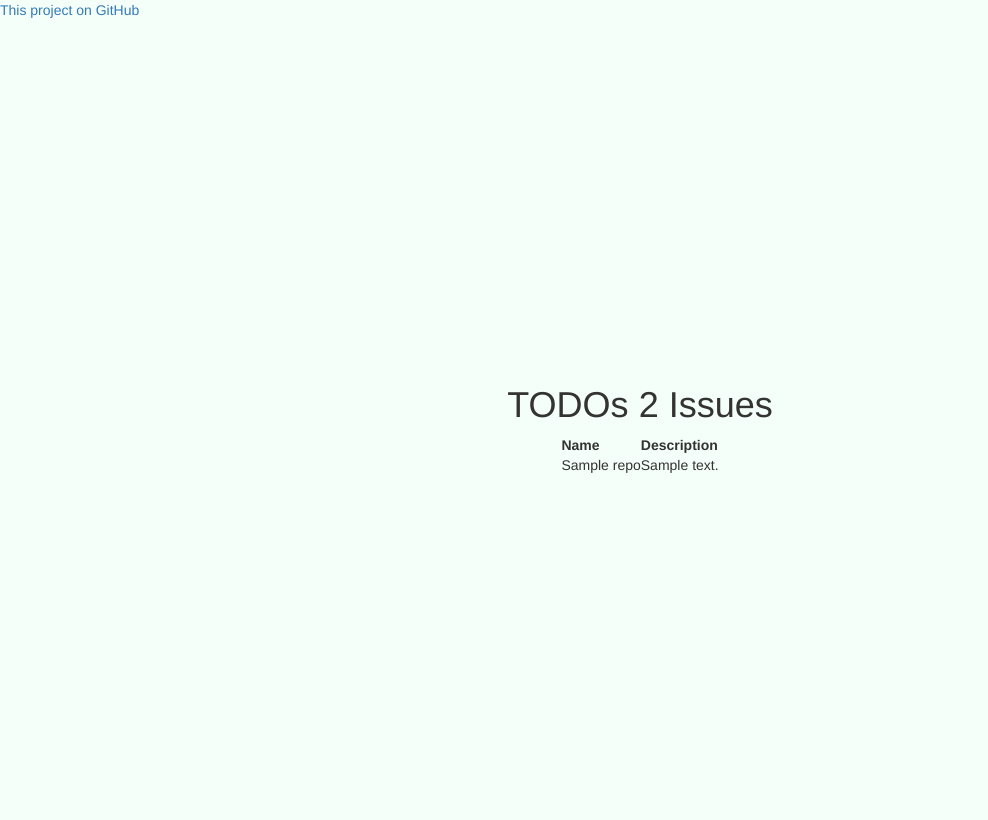
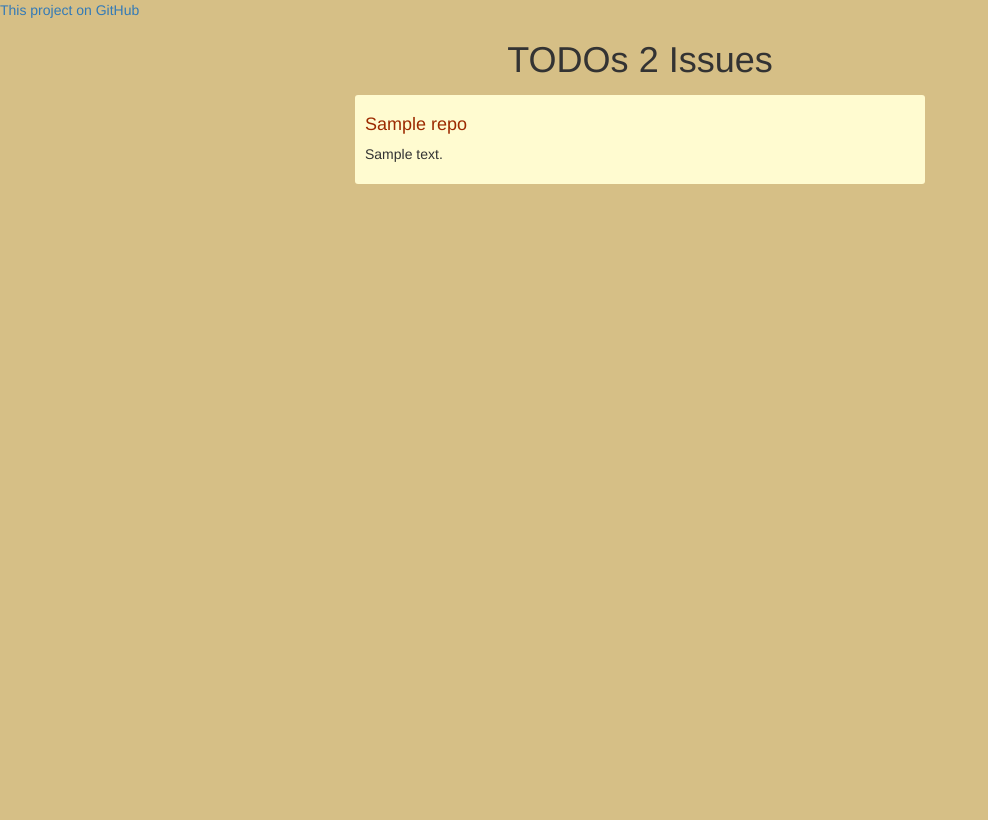
Before and after one commit to packlnd/todo-2-issue, a Flask app: template templates/repositories.html in a window 1280 px wide. Shown: the whole page, without its empty margins (0-988 px from the left). After the commit the page ends 184 px from the top, so only its background shows below. Run offline with Flask 2, Linux system fonts and the light colour scheme; the template is opened without the code that fills it: most values are stand-ins (such as "Sample title", 1, 10 or a date in 2020); parts of the project's set-up code (start-up, migrations or seed data) failed here and were passed over; some libraries are stand-ins or nearby versions.

Commit message:
front end changes

```diff
--- a/app.py
+++ b/app.py
@@ -29,6 +29,7 @@ def results():
 def github_login():
     return github.authorize()
 
+# TODO: Replace with database
 @github.access_token_getter
 def token_getter():
     return token
--- a/static/css/style.css
+++ b/static/css/style.css
@@ -1,5 +1,17 @@
 body {
-  background-color: mintcream;
+  background-color: #D6BF86;
+}
+
+.repo {
+  border-radius:3px;
+  background-color: #FFFBD0;
+  padding: 10px;
+  width: 50%;
+  margin: 5px;
+}
+
+.repo-title {
+  color: #9C2A00;
 }
 
 .container {
@@ -7,7 +19,7 @@ body {
   flex-direction: column;
   align-items: center;
   justify-content: center;
-  height: 100vh;
+  height: 30%;
 }
 
 .main-text-input {
--- a/templates/repositories.html
+++ b/templates/repositories.html
@@ -1,18 +1,12 @@
 {% extends "layout.html" %}
 {% block content %}
-<div class="container">
-  <h1>TODOs 2 Issues</h1>
-  <table>
-    <tr>
-      <th>Name</th>
-      <th>Description</th>
-    </tr>
+  <div class="container">
+    <h1>TODOs 2 Issues</h1>
     {% for repo in data %}
-      <tr>
-        <td>{{ repo["name"] }}</td>
-        <td> {{ repo["description"] }} </td>
-      </tr>
+      <div class="repo">
+        <h4 class="repo-title">{{ repo["name"] }}</h4>
+        <p> {{ repo["description"] }} </p>
+      </div>
     {% endfor %}
-  </table>
-</div>
+  </div>
 {% endblock %}
```
